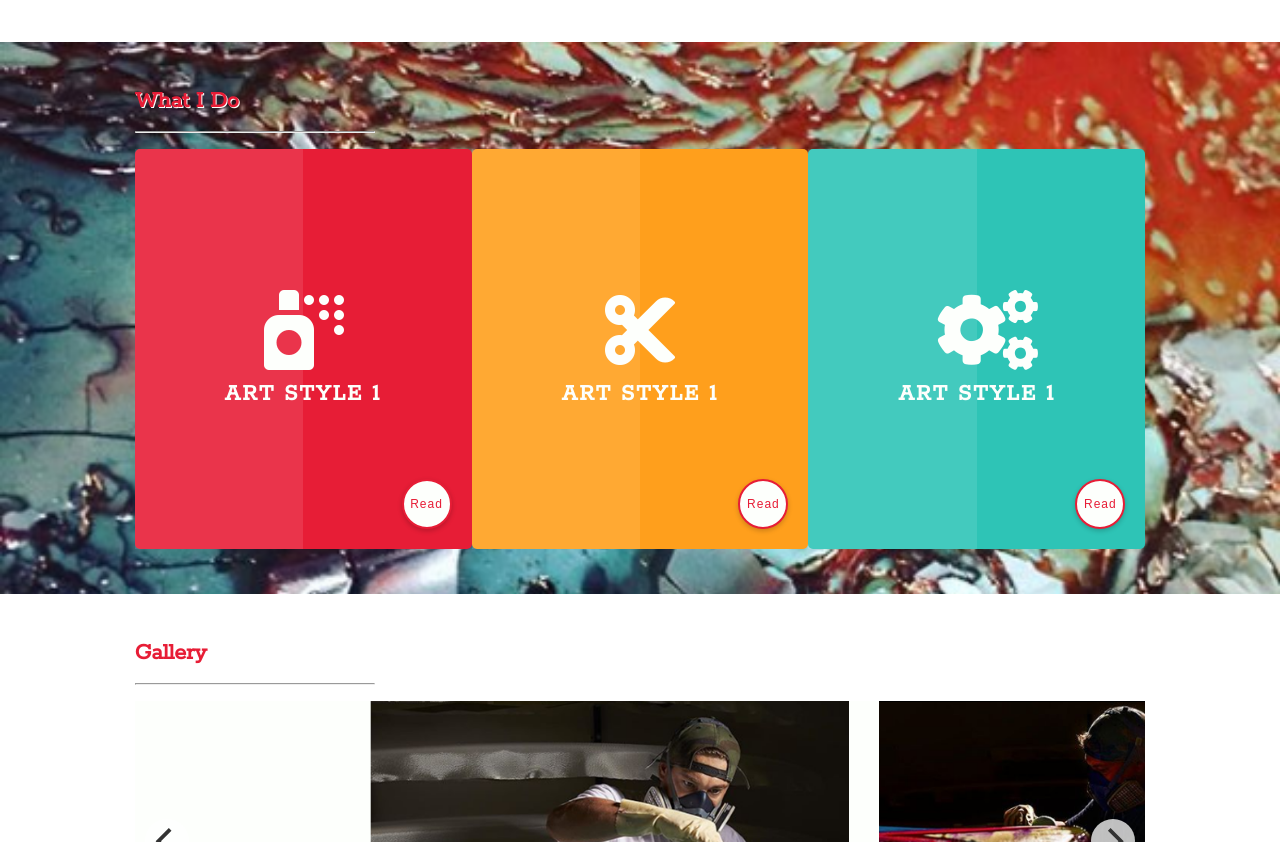
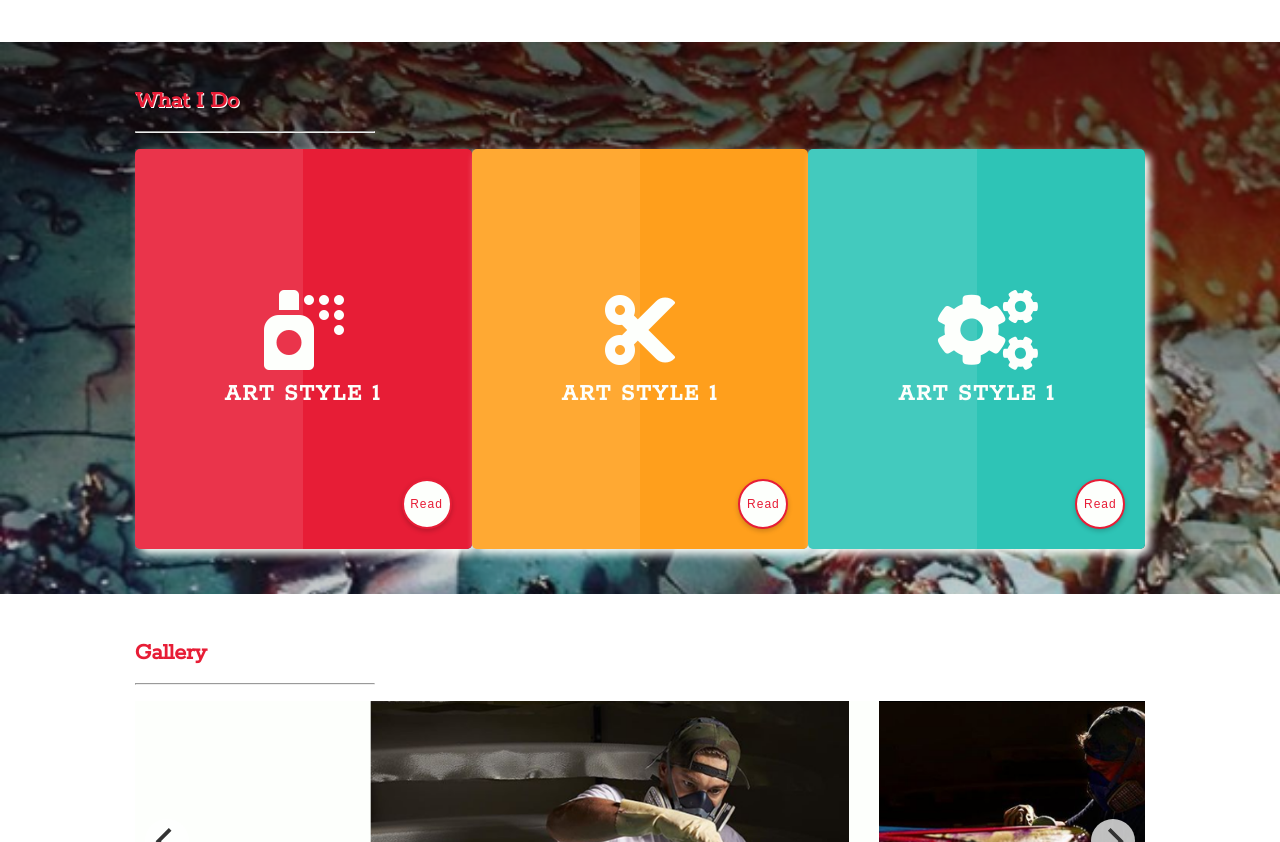
Before and after one commit to mowens86/naiguy, a website: page index.html in a window 1280 px wide. Shown: the part 1158-2000 px from the top of the page. Drawn offline with Linux system fonts and the light colour scheme; a web font is replaced by a local one.

Commit message:
add styles to boxes

```diff
--- a/scss/styles.scss
+++ b/scss/styles.scss
@@ -149,7 +149,7 @@ hr {
 /* What I Do */
 
 .what-i-do-container {
-    background: url(../images/header.png) fixed no-repeat;
+    background: linear-gradient(rgba(0, 0, 0, 0.6), rgba(0, 0, 0, 0.2)),url(../images/header.png) fixed no-repeat;
     background-size: cover;
 }
 
@@ -162,6 +162,7 @@ hr {
     justify-content: center;
     align-items: center;
     border-radius: 5px;
+    box-shadow: 5px 5px 10px $theme-white;
 }
 
 .what-container .what-cards:before {
```
Also changed, not shown: css/styles.css, images/board.png (added), 1 other file.
